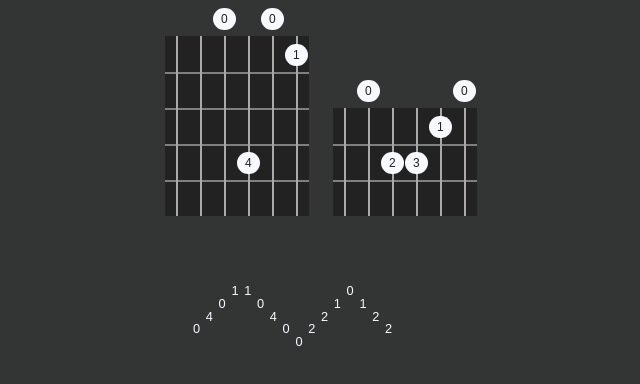
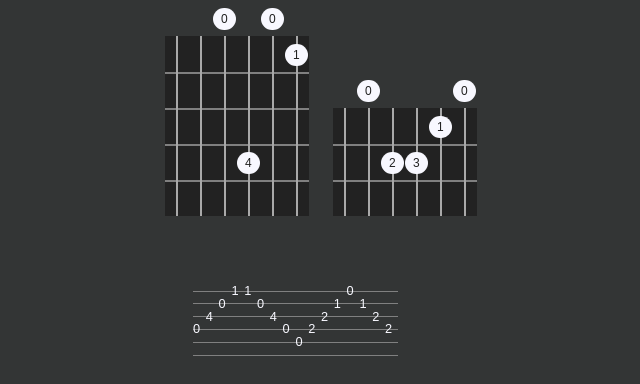
Before and after one commit to craigargh/guitar-practice-react, a React (Create React App) app: page / in a window 1280 px wide. Shown: the top 384 px of the page, without its empty margins (319-959 px from the left). Built offline with nearby package versions, Linux system fonts and the light colour scheme.

Commit message:
Add tab lines

```diff
--- a/src/tablature/tablature.css
+++ b/src/tablature/tablature.css
@@ -1,7 +1,7 @@
 
 .tab {
     position: relative;
-    width: 20em;
+    width:20em;
     margin-right: auto;
     margin-left: auto;
 }
@@ -10,4 +10,12 @@
     position: absolute;
     display: inline-block;
     color: ghostwhite;
+    height: 1em;
 }
+
+.tab-line {
+    background-color: grey;
+    height: 1px;
+    position: absolute;
+    margin-top: 0.6em;
+}
--- a/src/tablature/tablature.jsx
+++ b/src/tablature/tablature.jsx
@@ -4,6 +4,29 @@ import './tablature.css';
 
 export class Tablature extends React.Component {
     render() {
+        const tabLength = this.getTabLength();
+        const tabLines = this.makeTabLines(tabLength);
+
+        const tabItems = this.makeTabPositions();
+
+        return <div className='tab'>
+            {tabLines}
+            {tabItems}
+        </div>
+    }
+
+    getTabLength(){
+        const {sequence} = this.props;
+        const itemOrders = sequence.map((item) => {
+            return item.order;
+        });
+
+        return itemOrders.reduce((a, b) => {
+            return Math.max(a, b);
+        });
+    }
+
+    makeTabPositions() {
         const {sequence} = this.props;
 
         const tabItems = sequence.map((item, index) => {
@@ -20,8 +43,20 @@ export class Tablature extends React.Component {
             </div>
         });
 
-        return <div className='tab'>
-            {tabItems}
-        </div>
+        return tabItems;
+    }
+
+    makeTabLines(tabLength){
+        const guitarStrings = 6;
+
+        return Array(guitarStrings).fill().map((_, index) => {
+            const key = `tab-guitar-string-${index}`;
+            const stringOffset = {
+                top: `${index}em`,
+                width: `${tabLength + 1}em`,
+            };
+
+            return <div className='tab-line' style={stringOffset} key={key}/>;
+        });
     }
 }
```
Also changed, not shown: 1 other file (tests, documents, lock files or other folders).
